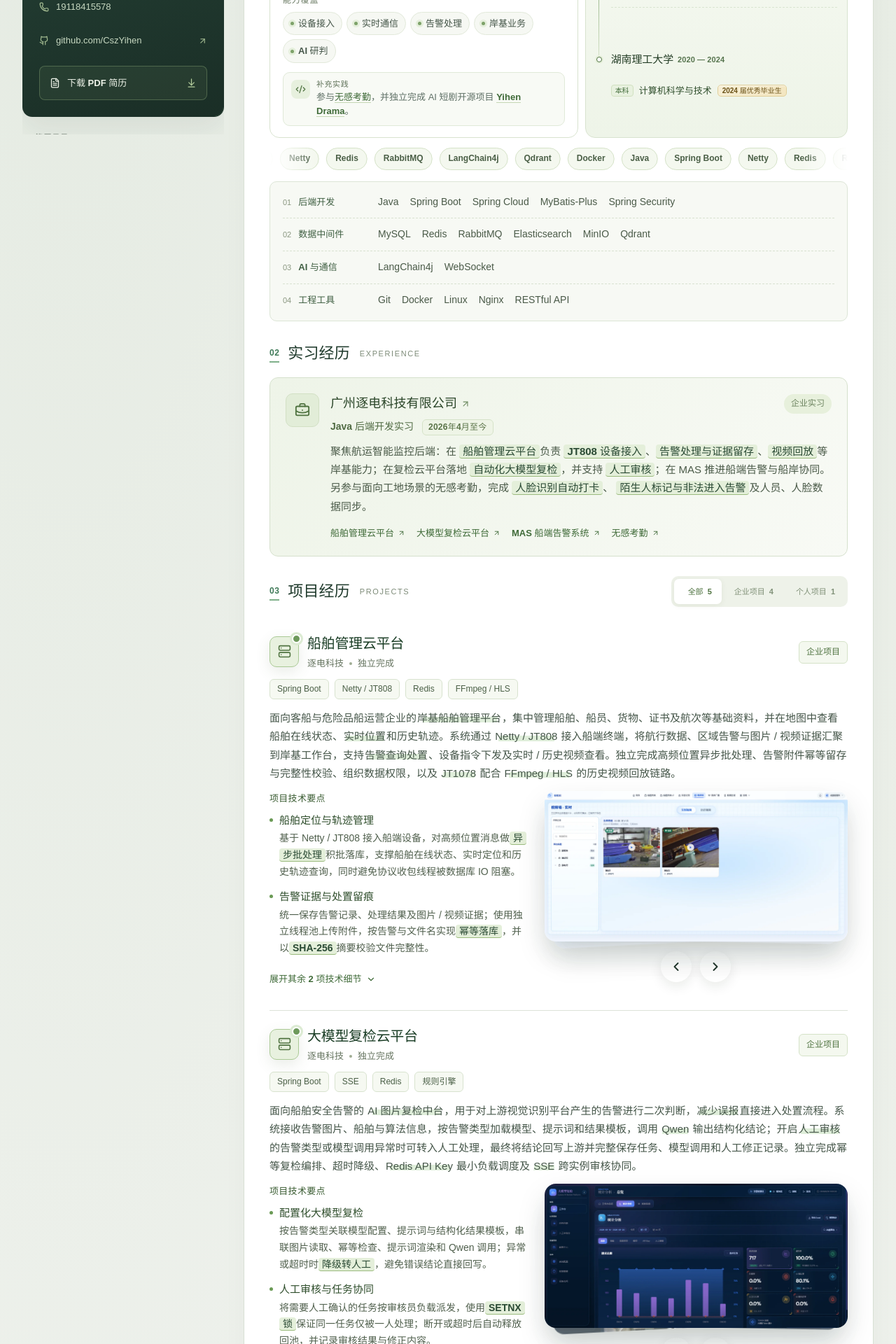
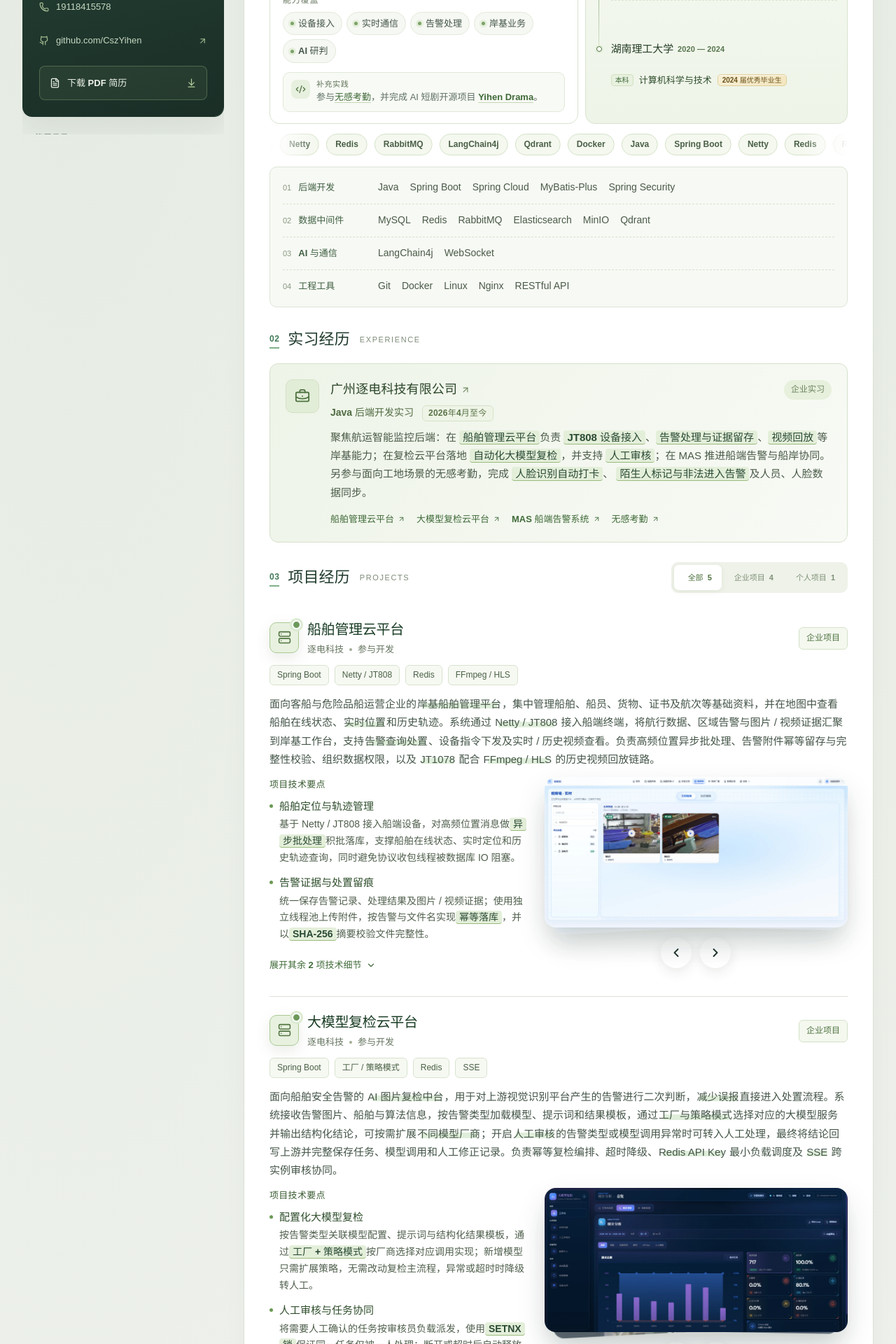
Before and after one commit to CszYihen/lihao-portfolio, a React (Vite) app: page / in a window 1280 px wide. Shown: the part 640-2560 px from the top of the page at 70% size. Built offline with nearby package versions, Linux system fonts and the light colour scheme.

Commit message:
Refine-project-role-and-model-wording

```diff
--- a/src/App.tsx
+++ b/src/App.tsx
@@ -106,7 +106,8 @@
   llm: [
     "AI 图片复检中台",
     "减少误报",
-    "Qwen",
+    "工厂与策略模式",
+    "不同模型厂商",
     "人工审核",
     "Redis API Key",
     "SSE",
@@ -875,7 +876,7 @@
                               >
                                 无感考勤
                               </LinkPreview>
-                              ，并独立完成 AI 短剧开源项目{" "}
+                              ，并完成 AI 短剧开源项目{" "}
                               <LinkPreview
                                 url="#project-drama"
                                 isStatic
--- a/src/data.ts
+++ b/src/data.ts
@@ -70,7 +70,7 @@
     label: "企业项目",
     short: "企业",
     subtitle: "逐电科技",
-    role: "独立完成",
+    role: "参与开发",
   },
   personal: {
     label: "个人项目",
@@ -114,7 +114,7 @@
     category: "company",
     theme: "lime",
     summary:
-      "面向客船与危险品船运营企业的岸基船舶管理平台，集中管理船舶、船员、货物、证书及航次等基础资料，并在地图中查看船舶在线状态、实时位置和历史轨迹。系统通过 Netty / JT808 接入船端终端，将航行数据、区域告警与图片 / 视频证据汇聚到岸基工作台，支持告警查询处置、设备指令下发及实时 / 历史视频查看。独立完成高频位置异步批处理、告警附件幂等留存与完整性校验、组织数据权限，以及 JT1078 配合 FFmpeg / HLS 的历史视频回放链路。",
+      "面向客船与危险品船运营企业的岸基船舶管理平台，集中管理船舶、船员、货物、证书及航次等基础资料，并在地图中查看船舶在线状态、实时位置和历史轨迹。系统通过 Netty / JT808 接入船端终端，将航行数据、区域告警与图片 / 视频证据汇聚到岸基工作台，支持告警查询处置、设备指令下发及实时 / 历史视频查看。负责高频位置异步批处理、告警附件幂等留存与完整性校验、组织数据权限，以及 JT1078 配合 FFmpeg / HLS 的历史视频回放链路。",
     purpose:
       "用于岸基人员统一掌握船舶、人员与航行状态，及时查看告警证据并完成远程处置，形成从船端采集到岸基监管的完整链路。",
     tags: ["Spring Boot", "Netty / JT808", "Redis", "FFmpeg / HLS"],
@@ -150,15 +150,15 @@
     category: "company",
     theme: "lime",
     summary:
-      "面向船舶安全告警的 AI 图片复检中台，用于对上游视觉识别平台产生的告警进行二次判断，减少误报直接进入处置流程。系统接收告警图片、船舶与算法信息，按告警类型加载模型、提示词和结果模板，调用 Qwen 输出结构化结论；开启人工审核的告警类型或模型调用异常时可转入人工处理，最终将结论回写上游并完整保存任务、模型调用和人工修正记录。独立完成幂等复检编排、超时降级、Redis API Key 最小负载调度及 SSE 跨实例审核协同。",
+      "面向船舶安全告警的 AI 图片复检中台，用于对上游视觉识别平台产生的告警进行二次判断，减少误报直接进入处置流程。系统接收告警图片、船舶与算法信息，按告警类型加载模型、提示词和结果模板，通过工厂与策略模式选择对应的大模型服务并输出结构化结论，可按需扩展不同模型厂商；开启人工审核的告警类型或模型调用异常时可转入人工处理，最终将结论回写上游并完整保存任务、模型调用和人工修正记录。负责幂等复检编排、超时降级、Redis API Key 最小负载调度及 SSE 跨实例审核协同。",
     purpose:
       "承接上游视觉识别结果，以大模型自动复检为主、人工审核为补充，降低告警误报并形成结果可回写、过程可追溯的研判链路。",
-    tags: ["Spring Boot", "SSE", "Redis", "规则引擎"],
+    tags: ["Spring Boot", "工厂 / 策略模式", "Redis", "SSE"],
     features: [
       {
         title: "配置化大模型复检",
         detail:
-          "按告警类型关联模型配置、提示词与结构化结果模板，串联图片读取、幂等检查、提示词渲染和 Qwen 调用；异常或超时时[[降级转人工]]，避免错误结论直接回写。",
+          "按告警类型关联模型配置、提示词与结构化结果模板，通过[[工厂 + 策略模式]]按厂商选择对应调用实现；新增模型只需扩展策略，无需改动复检主流程，异常或超时时降级转人工。",
       },
       {
         title: "人工审核与任务协同",
@@ -186,7 +186,7 @@
     category: "company",
     theme: "lime",
     summary:
-      "部署在船端或边缘设备的本地安全告警系统，接收摄像头 AI 平台推送的人员行为、疲劳、烟火等识别结果，结合告警任务、航行状态和算法参数进行二次判定。系统通过时效过滤、滑动窗口和冷却规则抑制瞬时误报与重复告警，触发后保存抓拍图片 / 视频、生成本地告警记录，并可联动音柱播报和通过 JT808 上报岸基平台。独立完成有界异步接入、规则触发的并发控制、岸基上报熔断与半开恢复，以及 9212 回执收口，形成从船端识别到岸基确认的告警闭环。",
+      "部署在船端或边缘设备的本地安全告警系统，接收摄像头 AI 平台推送的人员行为、疲劳、烟火等识别结果，结合告警任务、航行状态和算法参数进行二次判定。系统通过时效过滤、滑动窗口和冷却规则抑制瞬时误报与重复告警，触发后保存抓拍图片 / 视频、生成本地告警记录，并可联动音柱播报和通过 JT808 上报岸基平台。负责有界异步接入、规则触发的并发控制、岸基上报熔断与半开恢复，以及 9212 回执收口，形成从船端识别到岸基确认的告警闭环。",
     purpose:
       "用于船上安全事件的本地识别、降噪和留证，在弱网环境下持续处理告警，并将有效事件可靠同步至岸基平台。",
     tags: ["Spring Boot", "告警规则", "GPS 轨迹", "消息协同"],
@@ -222,7 +222,7 @@
     category: "company",
     theme: "lime",
     summary:
-      "面向工地现场人员通行与安全监管，连接人脸识别设备平台和考勤监管平台。系统根据现场抓拍自动完成实名人员无感打卡与进出记录，对未建档人员生成陌生人记录，并识别翻越 / 下钻闸机、闯入限制区域等非法进入事件，形成告警并上报监管端。独立完成事件按考勤、陌生人和非法进入场景分流，人脸质量与上报间隔控制，监管任务拉取、人员及人脸数据同步，并提供失败任务恢复、执行状态追踪和历史图片清理，使工地考勤与安全事件形成可追踪的管理链路。",
+      "面向工地现场人员通行与安全监管，连接人脸识别设备平台和考勤监管平台。系统根据现场抓拍自动完成实名人员无感打卡与进出记录，对未建档人员生成陌生人记录，并识别翻越 / 下钻闸机、闯入限制区域等非法进入事件，形成告警并上报监管端。负责事件按考勤、陌生人和非法进入场景分流，人脸质量与上报间隔控制，监管任务拉取、人员及人脸数据同步，并提供失败任务恢复、执行状态追踪和历史图片清理，使工地考勤与安全事件形成可追踪的管理链路。",
     purpose:
       "用于工地人员自动打卡与通行安全管理，统一处理实名考勤、陌生人标记、非法进入告警及监管平台数据同步。",
     tags: ["Spring Boot", "人脸识别", "工地考勤", "非法进入告警"],
```
Also changed, not shown: 2 other files (tests, documents, lock files or other folders).
